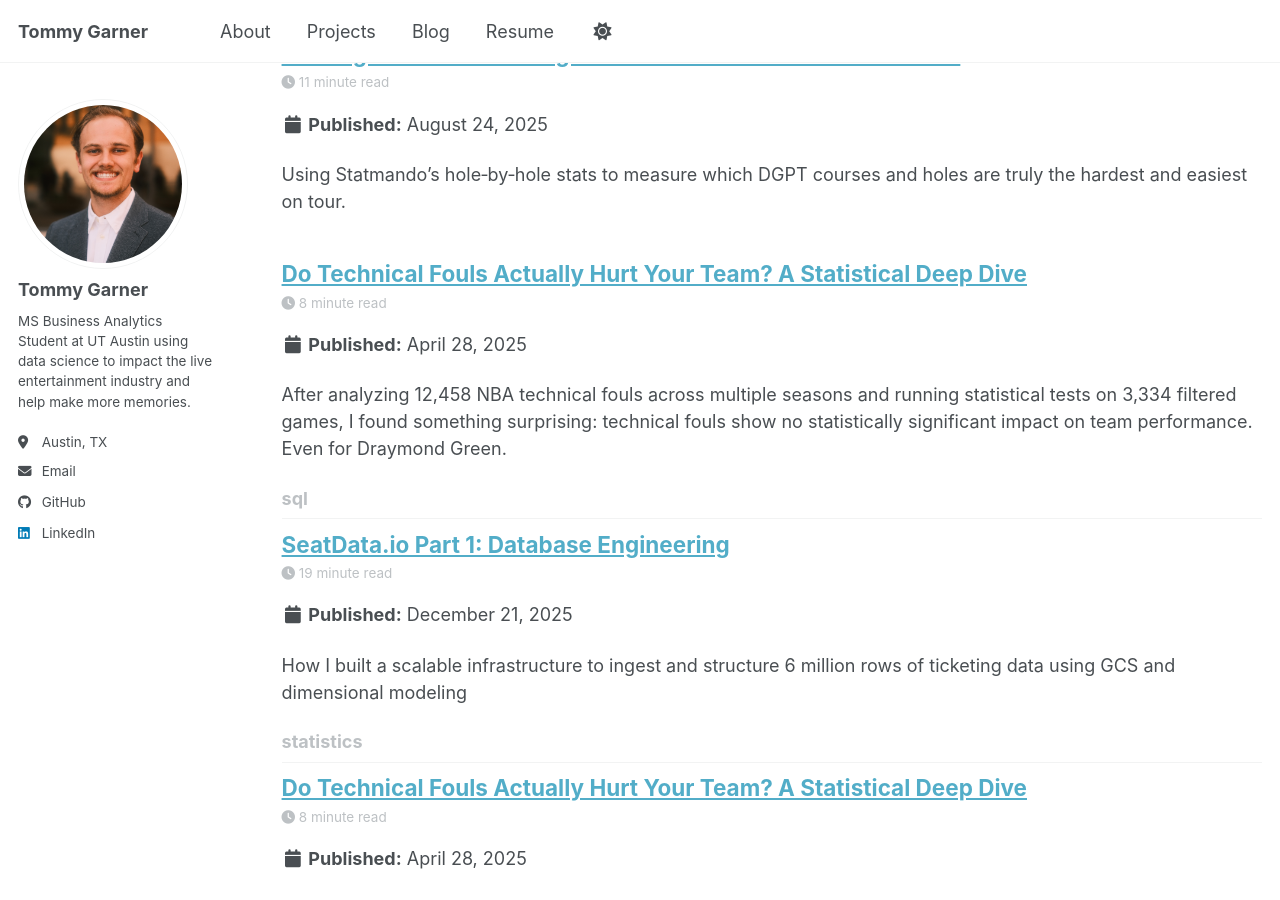
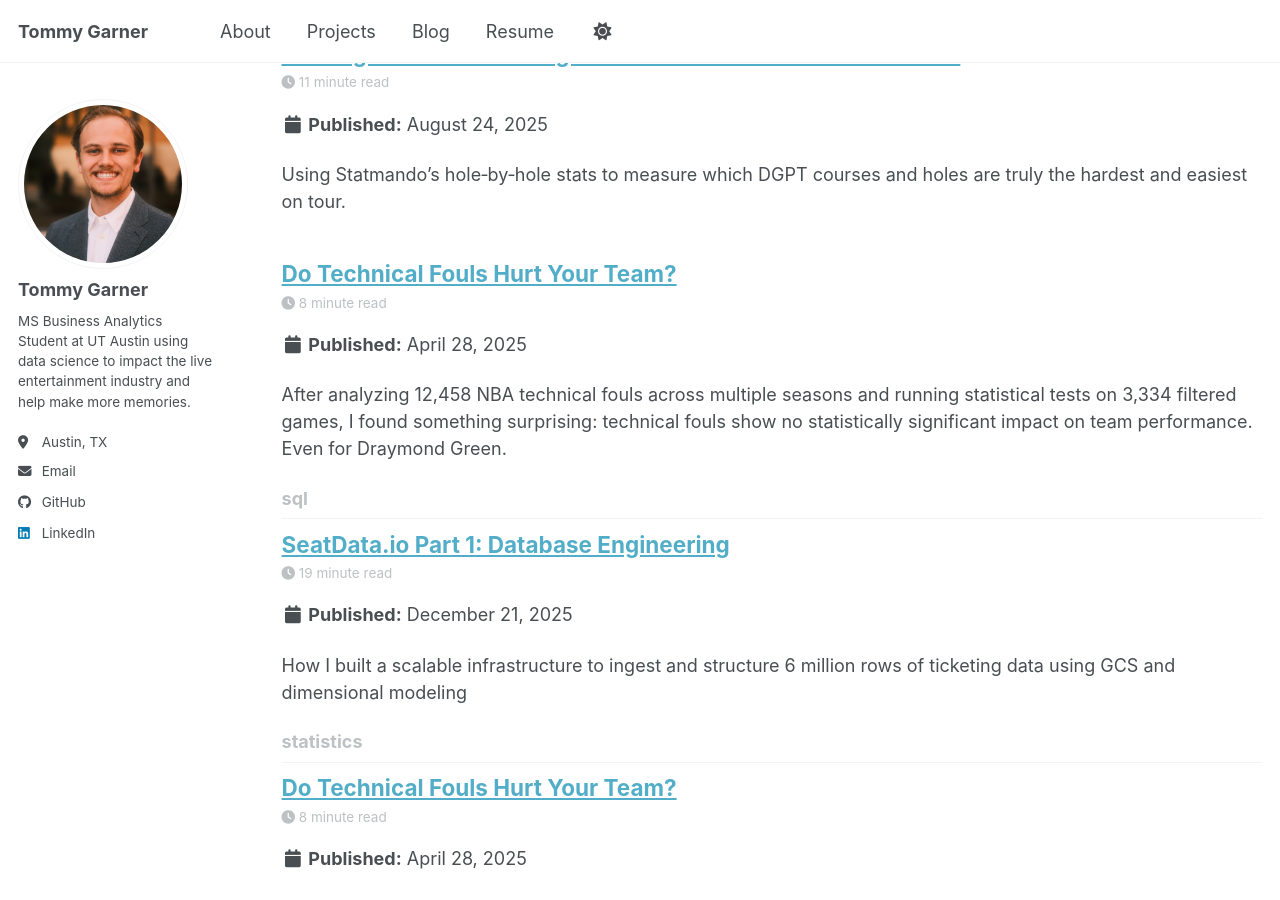
Before and after one commit to tommygarner/tommygarner.github.io, a Jekyll site: the page built from _pages/tag-archive.html, in a window 1280 px wide and 900 px high, scrolled down 11351 px. Built offline with Jekyll 4.4.1, drawn with Linux system fonts in a browser that asks for light colours; a script bundle is joined from its source files by our own code; library files that are not in the unit come from our copies; some of the changed text lies outside the part shown.

Commit message:
Shorten title of technical fouls analysis post

```diff
--- a/_posts/2025-04-28-technical-fouls.md
+++ b/_posts/2025-04-28-technical-fouls.md
@@ -1,6 +1,6 @@
 ---
 layout: single
-title: "Do Technical Fouls Actually Hurt Your Team? A Statistical Deep Dive"
+title: "Do Technical Fouls Hurt Your Team?"
 date: 2025-04-28
 description: "An analysis of 12,458 NBA technical fouls reveals surprising insights about their impact on team performance"
 author_profile: true
```
